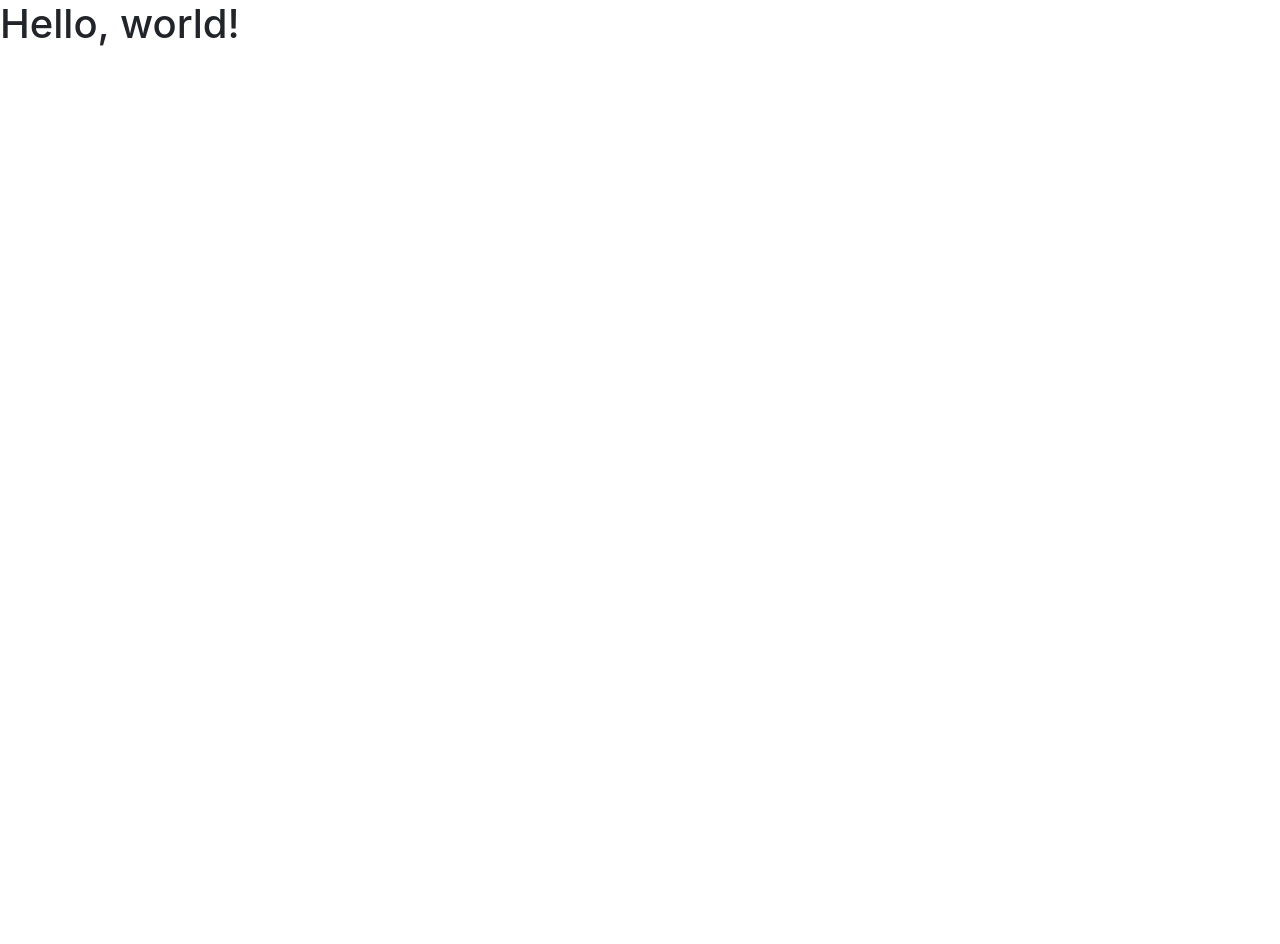
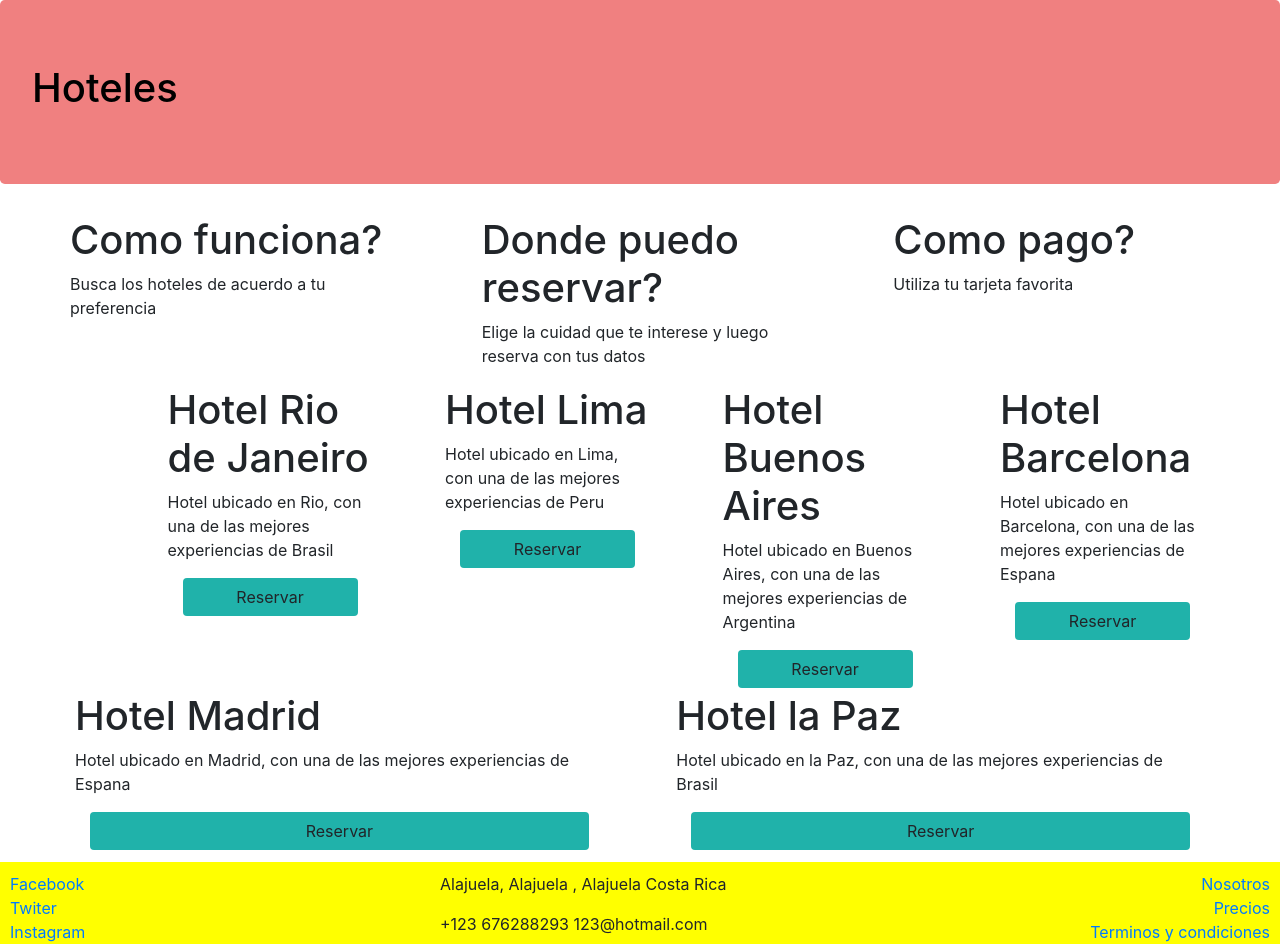
Before and after one commit to Scotturbina/Full-Stack-Web-Development, a website: page index.html in a window 1280 px wide. Before the commit the page ends 800 px from the top, so only its background shows below. Drawn offline with nearby package versions, Linux system fonts and the light colour scheme.

Commit message:
agregado de css

```diff
--- /dev/null
+++ b/css/main.css
@@ -0,0 +1,27 @@
+.jumbotron {
+
+    background-color : lightcoral;
+    color : black;
+}
+
+.btn-reserva {
+    background-color: lightseagreen;
+    width: 100%;
+
+
+}
+
+footer {
+    padding: 10px 10px 0 10px;
+    background-color: yellow;
+    margin-bottom: 0px;
+    margin-top: 10px;
+}
+
+.card-hotel {
+
+    flex: 1 150px;
+    padding: 2px 5px 2px 5px;
+
+
+}
--- a/index.html
+++ b/index.html
@@ -7,11 +7,167 @@
 
     <!-- Bootstrap CSS -->
     <link rel="stylesheet" href="node_modules/bootstrap/dist/css/bootstrap.min.css">
+    <link rel="stylesheet" href="css/main.css">
 
     <title>Hello, world!</title>
   </head>
   <body>
-    <h1>Hello, world!</h1>
+    <div class="jumbotron">
+      <h1>Hoteles</h1>
+    </div>
+    <div class="container">
+
+      <div class="row">
+
+        <div class="col">
+
+          <div class="row">
+            <h1>Como funciona?</h1>
+
+          </div>
+          <div class="row">
+            <p>Busca los hoteles de acuerdo a tu preferencia</p>
+          </div>
+
+        </div>
+        <div class="col-md-1 mr-auto"></div>
+        <div class="col">
+
+          <div class="row">
+
+            <h1>Donde puedo reservar?</h1>
+
+          </div>
+          <div class="row">
+            <p>Elige la cuidad que te interese y luego reserva con tus datos</p>
+          </div>
+        </div>
+        <div class="col-md-1 mr-auto"></div>
+        <div class="col">
+
+          <div class="row">
+            <h1>Como pago?</h1>
+
+          </div>
+          <div class="row">
+            <p>Utiliza tu tarjeta favorita</p>
+          </div>
+
+
+        </div>
+
+      </div>
+
+
+      <div class="d-flex flex-wrap flex-row-reverse">
+
+        <div class="card-hotel">
+
+          <div class="row">
+            <h1>Hotel Barcelona</h1>
+          </div>
+          <div class="row">
+            <p>Hotel ubicado en Barcelona, con una de las mejores experiencias de Espana</p>
+          </div>
+          <button type="button" class="btn btn-reserva">Reservar</button>
+        </div>
+        <div class="col-md-1 mr-auto"></div>
+
+        <div class="card-hotel">
+
+          <div class="row">
+            <h1>Hotel Buenos Aires</h1>
+          </div>
+          <div class="row">
+            <p>Hotel ubicado en Buenos Aires, con una de las mejores experiencias de Argentina</p>
+          </div>
+          <button type="button" class="btn btn-reserva">Reservar</button>
+
+        </div>
+        <div class="col-md-1 mr-auto"></div>
+
+        <div class="card-hotel">
+
+          <div class="row">
+            <h1>Hotel Lima</h1>
+          </div>
+          <div class="row">
+            <p>Hotel ubicado en Lima, con una de las mejores experiencias de Peru</p>
+          </div>
+          <button type="button" class="btn btn-reserva">Reservar</button>
+
+        </div>
+        <div class="col-md-1 mr-auto"></div>
+
+        <div class="card-hotel">
+
+          <div class="row">
+            <h1>Hotel Rio de Janeiro</h1>
+          </div>
+          <div class="row">
+            <p>Hotel ubicado en Rio, con una de las mejores experiencias de Brasil</p>
+          </div>
+          <button type="button" class="btn btn-reserva">Reservar</button>
+
+        </div>
+
+        <div class="col-md-1 mr-auto"></div>
+
+        <div class="card-hotel">
+
+          <div class="row">
+            <h1>Hotel la Paz</h1>
+          </div>
+          <div class="row">
+            <p>Hotel ubicado en la Paz, con una de las mejores experiencias de Brasil</p>
+          </div>
+          <button type="button" class="btn btn-reserva">Reservar</button>
+
+        </div>
+
+        <div class="col-md-1 mr-auto"></div>
+
+        <div class="card-hotel">
+
+          <div class="row">
+            <h1>Hotel Madrid</h1>
+          </div>
+          <div class="row">
+            <p>Hotel ubicado en Madrid, con una de las mejores experiencias de Espana</p>
+          </div>
+          <button type="button" class="btn btn-reserva">Reservar</button>
+
+        </div>
+
+
+      </div>
+
+
+    </div>
+
+    <footer>
+      <div class="row">
+
+        <div class="col d-flex flex-column">
+          <a href="http://www.facebook.com">Facebook</a>
+          <a href="http://www.facebook.com">Twiter</a>
+          <a href="http://www.facebook.com">Instagram</a>
+        </div>
+        <div class="col d-flex flex-column">
+          <address>
+            Alajuela, Alajuela , Alajuela Costa Rica
+          </address>
+          +123 676288293
+          123@hotmail.com
+        </div>
+        <div class="col d-flex flex-column align-items-end">
+          <a href="http://www.facebook.com">Nosotros</a>
+          <a href="http://www.facebook.com">Precios</a>
+          <a href="http://www.facebook.com">Terminos y condiciones</a>
+        </div>
+      </div>
+
+    </footer>
 
     <!-- Optional JavaScript -->
     <!-- jQuery first, then Popper.js, then Bootstrap JS -->
```
